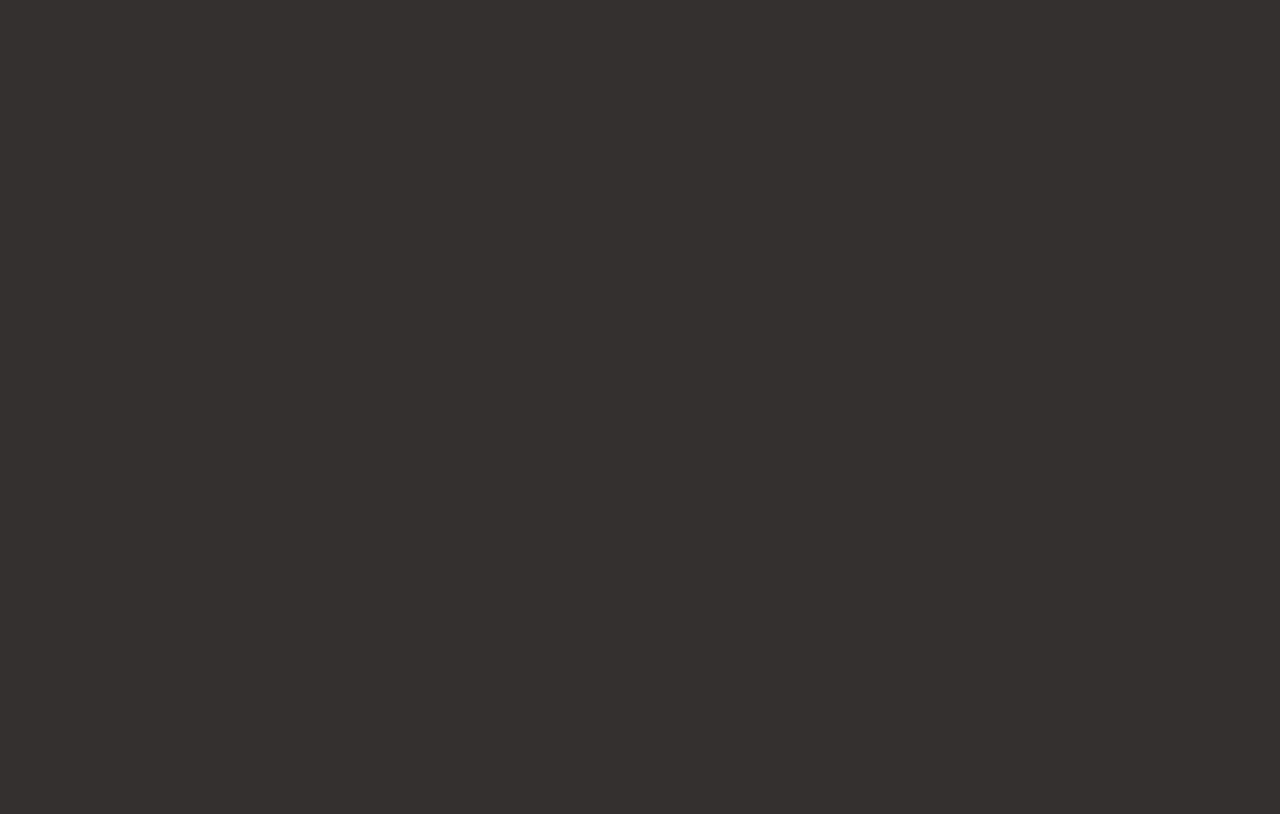
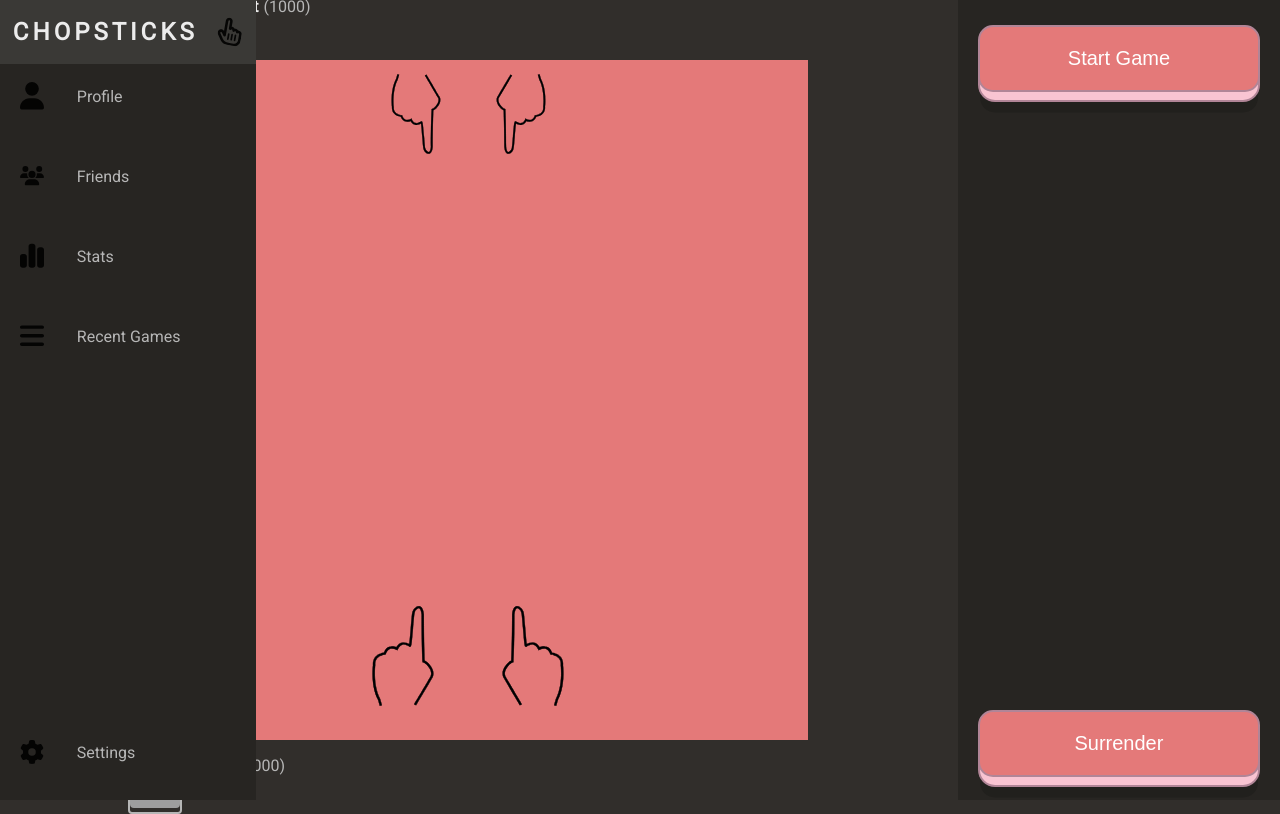
Before and after one commit to TheArtemis/chopstick.js, a Vue app: page /play/computer in a window 1280 px wide. Before the commit this address had no page. Built offline with nearby package versions, Linux system fonts and the light colour scheme; grey boxes are pictures that could not be loaded.

Commit message:
Building game and fixed some bugs

```diff
--- a/src/assets/game-menu.css
+++ b/src/assets/game-menu.css
@@ -24,6 +24,8 @@
     --button-border: #b18597;
     --button-shadow: #0f0f0f36;
     --button-hover: #d8a0a0;
+    --button-dropdown: #b49292;
+    --button-dropdown-hover: #dbb3b3;
 
     margin: auto;
     margin-top: 5px;
@@ -111,7 +113,7 @@
     margin-right: 2px;
     margin-top: 5px;
     margin-bottom: 4px;
-    background-color: #aa4fbd;
+    background-color: var(--button-dropdown);
     color: white;
     width: 33%;
     height: 50px;
@@ -121,7 +123,7 @@
 }
 
 .dropdown-button:hover{
-    background-color: #811394;
+    background-color: var(--button-dropdown-hover);
 }
 
 .select-mode{
--- a/src/components/Game/Game.vue
+++ b/src/components/Game/Game.vue
@@ -4,10 +4,33 @@ import PlayerBar from '@/components/Game/PlayerBar.vue'
 
 export default {
     name: 'Game',
+    props : {
+      player : Object,
+      opponentType : {
+        type: String,
+        validator: function (value) {
+          return ['computer', 'human'].indexOf(value) !== -1
+        }
+      },
+    },
     components: {
     GameBoard,
     PlayerBar,
-  },
+    },
+    data() {
+      return {
+        playerLeft: 1,
+        playerRight: 1,
+        opponentLeft: 1,
+        opponentRight: 1,
+        boardActive: false,
+      }
+    },
+    methods: {
+      playerAttack(event){
+        console.log(event);
+      }
+    },
 }
 </script>
 
@@ -15,7 +38,7 @@ export default {
   <div class="game-panel">
     <div class="game-panel-wrap">
       <PlayerBar :player="{name: 'Opponent', rating: '1000', picture:'https://yt3.googleusercontent.com/CCi8_PVD-0cEWApO1xlTJbBaBzcOyG5xMHp0v1_E8UiJsp3fzoYqKZvJkx6SK2zKEab2hNkGcw=s900-c-k-c0x00ffffff-no-rj'}"></PlayerBar>
-       <GameBoard></GameBoard>
+       <GameBoard @player-attack="playerAttack"></GameBoard>
     <PlayerBar :player ="{name: 'Player', rating: '1000', picture: 'https://cdn.smehost.net/milesdaviscom-uslegacyprod/wp-content/uploads/2022/04/milesdavis-1.jpg'}"></PlayerBar>
     </div>
   </div>
--- a/src/components/Game/GameBoard.vue
+++ b/src/components/Game/GameBoard.vue
@@ -3,33 +3,53 @@ import PlayerHand from '@/components/Game/PlayerHand.vue'
 
 export default {
     name: 'GameBoard',
+    props : {
+      boardActive : Boolean,
+      playerLeft : Number,
+      playerRight : Number,
+      opponentLeft : Number,
+      opponentRight : Number,
+    },
     components: {
         PlayerHand,
     },
     data () {
       return {
         isDragging: false,
-        currentHand: null,
+        currentPiece: null,
         startX: 0,
         startY: 0,
-        hands:
+        handsPlayer:
             {
             left:{
                 id: 'hand-player-left',
                 posX: 0,
                 posY: 0,
+                score: this.playerLeft,
             },
             right:{
                 id: 'hand-player-right',
                 posX: 0,
                 posY: 0,
+                score: this.playerRight,
             },
         },
+        handsOpponent: {
+            left:{
+                id: 'hand-opponent-left',
+                score: this.opponentLeft,
+            },
+            right:{
+                id: 'hand-opponent-right',
+                score: this.opponentRight,
+            },
+        },
+        targetHand: null,
       }
     },
     methods: {
       findCurrentPiece(event){
-          return Object.values(this.hands).find(hand => hand.id === event.target.id);
+          return Object.values(this.handsPlayer).find(hand => hand.id === event.target.id);
       },
       startDrag(event, touch) {
       event.preventDefault();
@@ -45,24 +65,26 @@ export default {
       this.isDragging = true;
       this.startX = ev.clientX;
       this.startY = ev.clientY;
-      console.log(this.currentPiece, this.startX, this.startY)
+      /* console.log(this.currentPiece, this.startX, this.startY)    */
 
     },
     doDrag(event, touch) {
 
-      if (this.isDragging) {
+      if (this.isDragging == false)
+        return;
         if(!this.currentPiece)
             return;
+
 
         var ev = event;
         if(touch){
           ev = event.touches[0];
         }
 
-        const boardRect = this.$el.getBoundingClientRect();
-        console.log(boardRect)
-        const handRect = event.target.getBoundingClientRect();
-        console.log(handRect)
+        /* const boardRect = this.$el.getBoundingClientRect(); */
+        /* console.log(boardRect) */
+        /* const handRect = event.target.getBoundingClientRect(); */
+        /* console.log(handRect) */
 
         const xDelta = ev.clientX - this.startX;
         const yDelta = ev.clientY - this.startY;
@@ -92,27 +114,61 @@ export default {
 
 
 
-        this.hands[this.currentPiece] = this.currentPiece;
+        this.handsPlayer[this.currentPiece] = this.currentPiece;
 
-        console.log("dragging");
+        /* console.log("dragging");
         console.log(this.currentPiece.posX, this.currentPiece.posY)
-        console.log(this.hands[this.currentPiece].posX, this.hands[this.currentPiece].posY)
-      }
+        console.log(this.handsPlayer[this.currentPiece].posX, this.handsPlayer[this.currentPiece].posY) */
+
     },
     stopDrag() {
-        if(!this.currentPiece)
-            return;
-        this.hands[this.currentPiece].posX = 0;
-        this.hands[this.currentPiece].posY = 0;
+
+        if(this.isDragging == false)
+          return;
+
+        if(this.currentPiece == null)
+          return;
+
+        const currentHand = this.handsPlayer[this.currentPiece];
+        if(currentHand === undefined){
+          this.isDragging = false;
+          this.currentPiece = null;
+          this.startX = 0;
+          this.startY = 0;
+          return;
+        }
+
+        this.handsPlayer[this.currentPiece].posX = 0;
+        this.handsPlayer[this.currentPiece].posY = 0;
         this.isDragging = false;
         this.currentPiece = null;
         this.startX = 0;
         this.startY = 0;
-        console.log("stopped")
+        /* console.log("stopped") */
+
+        if(this.targetHand != null) {
+          this.$emit('player-attack', this.targetHand.id);
+        }
+        this.targetHand = null;
     },
-    startDragTouch(event) {
-      event.preventDefault();
-      var touch = event.touches[0];
+    findCurrentTarget(event){
+          return Object.values(this.handsOpponent).find(hand => hand.id === event.target.id);
+    },
+    enterTarget(event) {
+      console.log("touched")
+      if(!this.isDragging)
+          return;
+      console.log("enter")
+      this.targetHand = this.findCurrentTarget(event);
+    },
+    leaveTarget() {
+      if(!this.isDragging)
+          return;
+      console.log("leave")
+      this.targetHand = null;
+    },
+    mouseclick(){
+      console.log("clicked")
     }
   },
 }
@@ -127,22 +183,36 @@ export default {
     @mouseup="stopDrag"
     @touchstart="startDrag($event, true)"
     @touchmove="doDrag($event, true)"
-    @touchend="stopDrag">
+    @touchend="stopDrag"
+    @click="handleClick">
       <div class = "game-opponent">
-        <div class="hand opponent right"></div>
-        <div class="hand opponent left"></div>
+        <div
+          :id = "this.handsOpponent.right.id"
+          class="hand opponent right"
+          @mouseenter="enterTarget"
+          @mouseleave="leaveTarget"
+          @touchenter="enterTarget"
+          @touchend="leaveTarget"
+          ></div>
+        <div
+          :id = "this.handsOpponent.left.id"
+          class="hand opponent left"
+          @mouseenter="enterTarget"
+          @mouseleave="leaveTarget"
+          ></div>
     </div>
     <div class="game-player">
       <PlayerHand
-      :id = "this.hands.left.id"
-      :ref = "this.hands.left.id"
+      :id = "this.handsPlayer.left.id"
+      :ref = "this.handsPlayer.left.id"
       side="left"
-      :style="{transform: `translate(${hands.left.posX}%, ${hands.left.posY}%) scale(-1, 1)`}"></PlayerHand>
+      :style="{transform: `translate(${handsPlayer.left.posX}%, ${handsPlayer.left.posY}%) scale(-1, 1)`,
+              pointerEvents: isDragging ? 'none': 'auto'}"></PlayerHand>
       <PlayerHand
-      :id="this.hands.right.id"
-      :ref = "this.hands.right.id"
+      :id="this.handsPlayer.right.id"
+      :ref = "this.handsPlayer.right.id"
       side="right"
-      :style="{transform: `translate(${hands.right.posX}%, ${hands.right.posY}%)`}"></PlayerHand>
+      :style="{transform: `translate(${handsPlayer.right.posX}%, ${handsPlayer.right.posY}%)`}"></PlayerHand>
     </div>
     </div>
 </template>
--- a/src/components/GameMenu/GameMenu.vue
+++ b/src/components/GameMenu/GameMenu.vue
@@ -12,7 +12,7 @@
         },
         methods:{
             goToPlayComputerPage(){
-                this.$router.push('/play');
+                this.$router.push('/play/computer');
             }
         }
     }
--- /dev/null
+++ b/src/components/GameMenu/PlayComputerMenu.vue
@@ -0,0 +1,12 @@
+<template>
+    <div class="game-menu">
+        <button class="game-button">Start Game</button>
+        <button class="game-button last">Surrender</button>
+    </div>
+</template>
+
+<script>
+    export default {
+        name: 'PlayComputerMenu',
+    }
+</script>
--- /dev/null
+++ b/src/pages/Computer.vue
@@ -0,0 +1,25 @@
+<script>
+  import Game from '@/components/Game/Game.vue'
+  import OptionsMenu from '@/components/OptionsMenu/OptionsMenu.vue'
+  import GameMenu from '@/components/GameMenu/GameMenu.vue'
+  import PlayComputerMenu from '@/components/GameMenu/PlayComputerMenu.vue'
+
+  export default {
+    name: 'Computer',
+    components: {
+      Game,
+      OptionsMenu,
+      GameMenu,
+      PlayComputerMenu,
+    }
+  }
+
+</script>
+
+<template>
+  <div class="wrapper">
+    <OptionsMenu/>
+    <Game/>
+    <PlayComputerMenu/>
+  </div>
+</template>
--- a/src/router.js
+++ b/src/router.js
@@ -3,6 +3,7 @@ import {createRouter, createWebHistory} from 'vue-router'
 const routes = [
     {path: '', name: 'home', component: () => import('@/pages/Home.vue')},
     {path: '/play', name: 'play', component: () => import('@/pages/Play.vue')},
+    {path: '/play/computer', name: 'computer', component: () => import('@/pages/Computer.vue')},
     {path: '/login', name: 'login', component: () => import('@/pages/Login.vue')},
     {path: '/profile', name: 'profile', component: () => import('@/pages/Profile.vue')},
     {path: '/stats', name: 'stats', component: () => import('@/pages/Stats.vue')},
```
